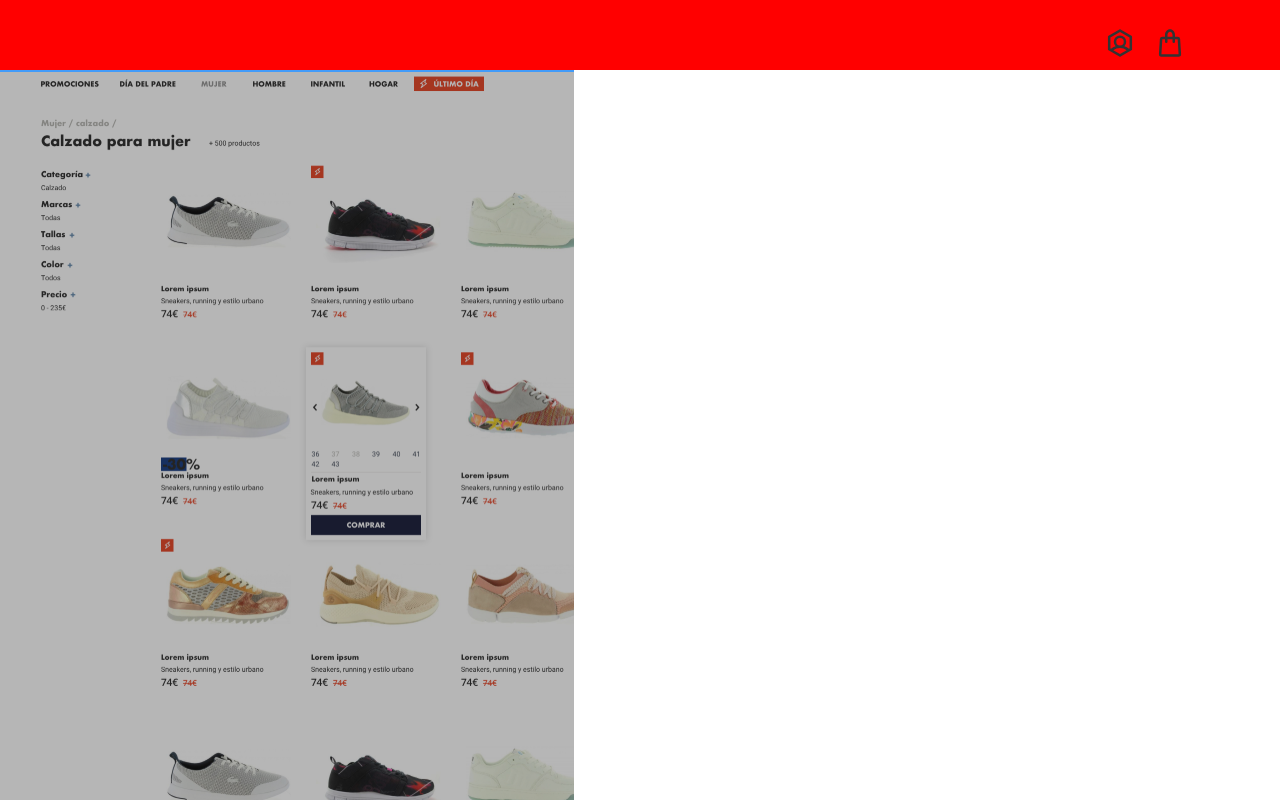
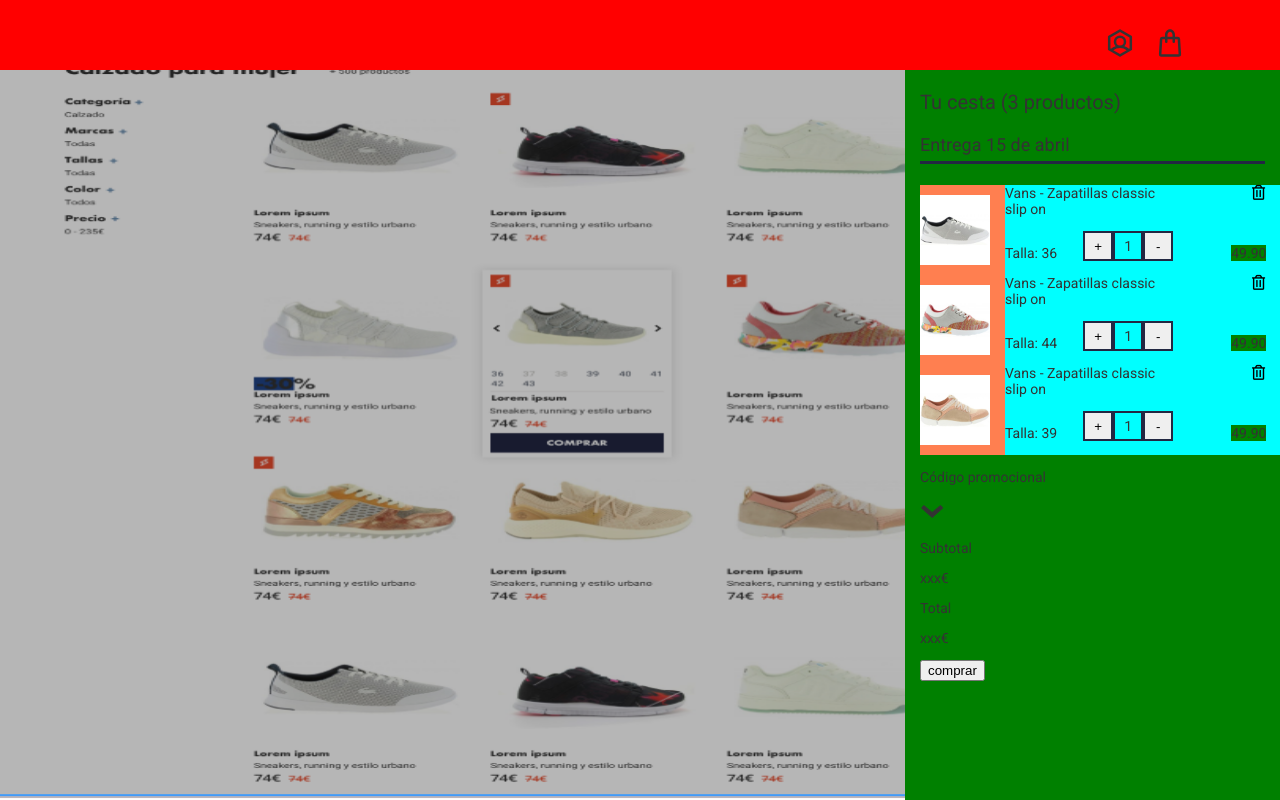
Before and after one commit to natalia-pn/Ecommerce-shopping-cart, a React (Create React App) app: page / in a window 1280 px wide. Shown: the top 800 px of the page. Built offline with nearby package versions, Linux system fonts and the light colour scheme.

Commit message:
Add some item order styles

```diff
--- a/src/App.js
+++ b/src/App.js
@@ -99,7 +99,7 @@
 
           <div className="Shopping-bag__container">
             <div className="Shopping-bag__summary">
-              <p className="Item quantity">{`Tu cesta (${total} productos)`}</p>
+              <p className="Items-quantity">{`Tu cesta (${total} productos)`}</p>
 
               <div className="Orders-summary__container">
                 <p className="Delivery-date">Entrega 15 de abril</p>
--- a/src/components/OrderedItem.js
+++ b/src/components/OrderedItem.js
@@ -55,7 +55,9 @@
 
         return(
             <div className="Order__summary">
-                  <img className="Vans-picture" src={image} alt="Vans shoes"></img>
+                <div className="Order__image-container">
+                    <img className="Vans-picture" src={image} alt="Vans shoes"></img>
+                </div>
 
                 <div className="Order__details">
                     <p className="Item__description">{description}</p>
@@ -63,18 +65,20 @@
                     <div className="Delete-action__container">
                       <button type="button" className="Delete-action__button" value={productId} onClick={removeProduct}><i className="far fa-trash-alt"></i></button>
 
-                      <p className="Delete-action">Eliminar</p>
+                      {/* <p className="Delete-action">Eliminar</p> */}
                     </div>
 
                     <p className="Item__size">{`Talla: ${size} `}</p>
 
+                    <div className="Quantity-display__container">
+                      <button type="button" className="Quantity-increase__button Quantity" onClick={addQuantity}>+</button>
+
+                      <div className="Quantity-display__box Quantity">{`${quantity}`}</div>
+
+                      <button  type="button" className="Quantity-decrease__button Quantity" onClick={deductQuantity}>-</button>
+                    </div>
+
                     <p className="Item__price">{total}</p>
-
-                    <div className="Quantity-display__container">
-                      <button type="button" className="Quantity-increase__button" onClick={addQuantity}>+</button>
-                      <div className="Quantity-display__box">{`${quantity}`}</div>
-                      <button  type="button" className="Quantity-decrease__button" onClick={deductQuantity}>-</button>
-                    </div>
                 </div>
             </div>
         );
--- a/src/styles/App.scss
+++ b/src/styles/App.scss
@@ -1,4 +1,13 @@
+@import url('https://fonts.googleapis.com/css?family=Roboto:400,700');
+@import 'settings';
 @import 'header';
+@import 'main';
+
+.App {
+    font-family: 'Roboto', sans-serif;
+
+}
+
 
 .Vans-picture {
     height: 70px;
--- a/src/styles/_header.scss
+++ b/src/styles/_header.scss
@@ -1,6 +1,7 @@
 .App-header {
     width: 100vw;
     height: 70px;
+    position: fixed;
     text-align: right;
     background-color: red;
 }
--- /dev/null
+++ b/src/styles/_main.scss
@@ -0,0 +1,120 @@
+
+.Main-section {
+    display: flex;
+}
+.Products-display {
+    width: 905px;
+    height: 100vh;
+}
+
+.Open-bag__action-container {
+    width: 375px;
+    height: 100vh;
+    display: flex;
+    justify-content: center;
+    align-items: center;
+    background-color: purple;
+    display: none;
+}
+
+.Open-bag__trigger {
+    width: 50px;
+}
+
+.Shopping-bag__container {
+    width: 375px;
+    height: 100vh;
+    margin: 70px 0 17px;
+
+    background-color: green;
+}
+
+.Shopping-bag__summary {
+    padding-left: 15px;
+    color: $grey;
+    font-size: 14px;
+}
+
+.Items-quantity {
+    font-size: 20px;
+}
+
+.Orders-summary__container {
+
+}
+
+.Delivery-date {
+    font-size: 18px;
+    border-bottom: solid $blue;
+    padding-bottom: 6px;
+    margin: 0 15px 21px 0;
+}
+
+.Order__summary {
+    height: 90px;
+    display: flex;
+    background-color: pink;
+}
+
+.Order__image-container {
+    height: 90px;
+    display: flex;
+    align-items: center;
+    background-color: coral;
+}
+
+.Vans-picture {
+    width: 70px;
+    height: 70px;
+    margin-right: 15px;
+}
+
+.Order__details {
+    // width: 275px;
+    height: 90px;
+    display: flex;
+    flex-wrap: wrap;
+    background-color: aqua
+}
+
+.Item__description {
+    margin: 0 0 14px 0;
+    width: 166px;
+}
+
+.Delete-action__container {
+    width: 109px;
+    text-align: right;
+}
+
+.Delete-action__button {
+   margin-right: 15px;
+   border: none;
+   background: none;
+   padding: 0;
+}
+
+.Quantity-display__container {
+    display: flex;
+    margin: 0 58px 0 0;
+}
+
+.Quantity {
+    width: 30px;
+    height: 30px;
+    display: flex;
+    justify-content: center;
+    align-items: center;
+    box-sizing: border-box;
+    border: solid 2px $blue;
+}
+
+.Item__size {
+    margin-right: 26px;
+}
+
+.Item__price {
+
+    background-color: green;
+
+}
--- /dev/null
+++ b/src/styles/settings.scss
@@ -0,0 +1,2 @@
+$grey: #333333;
+$blue: #222742;
```
